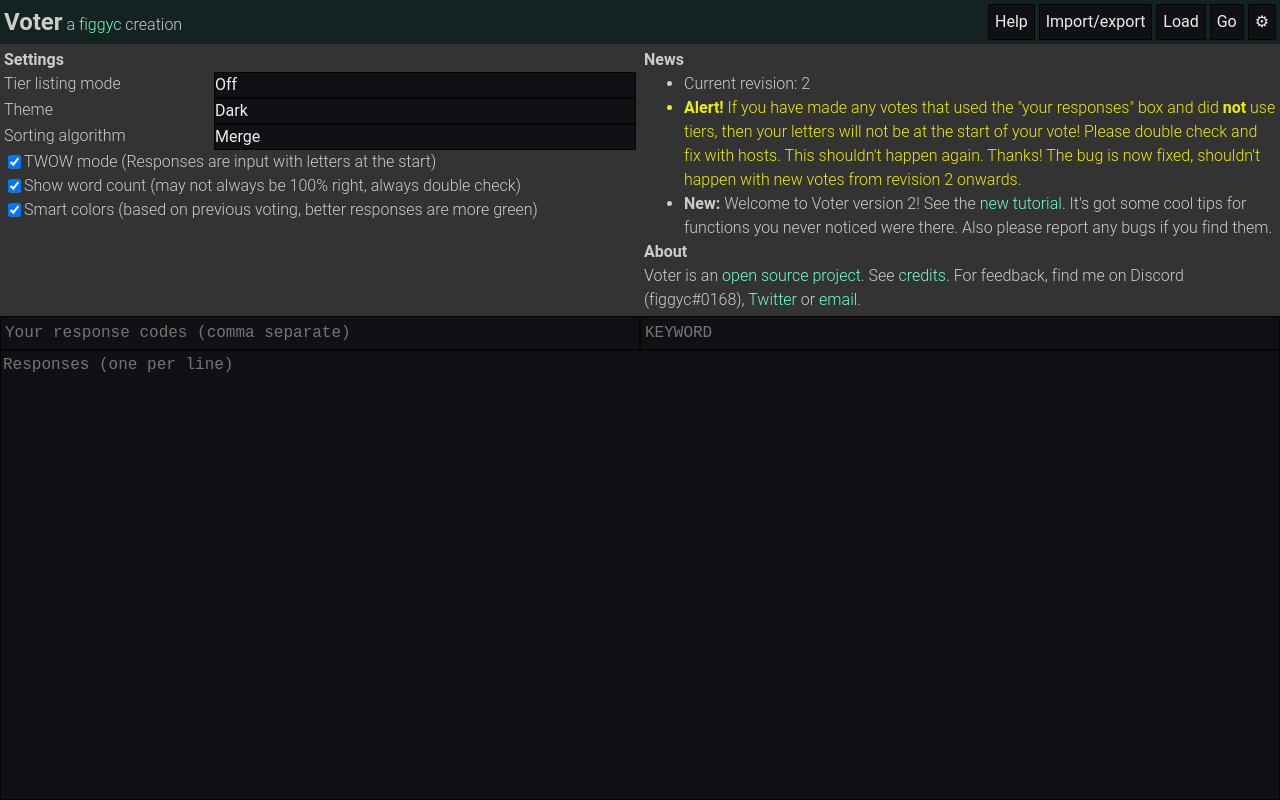
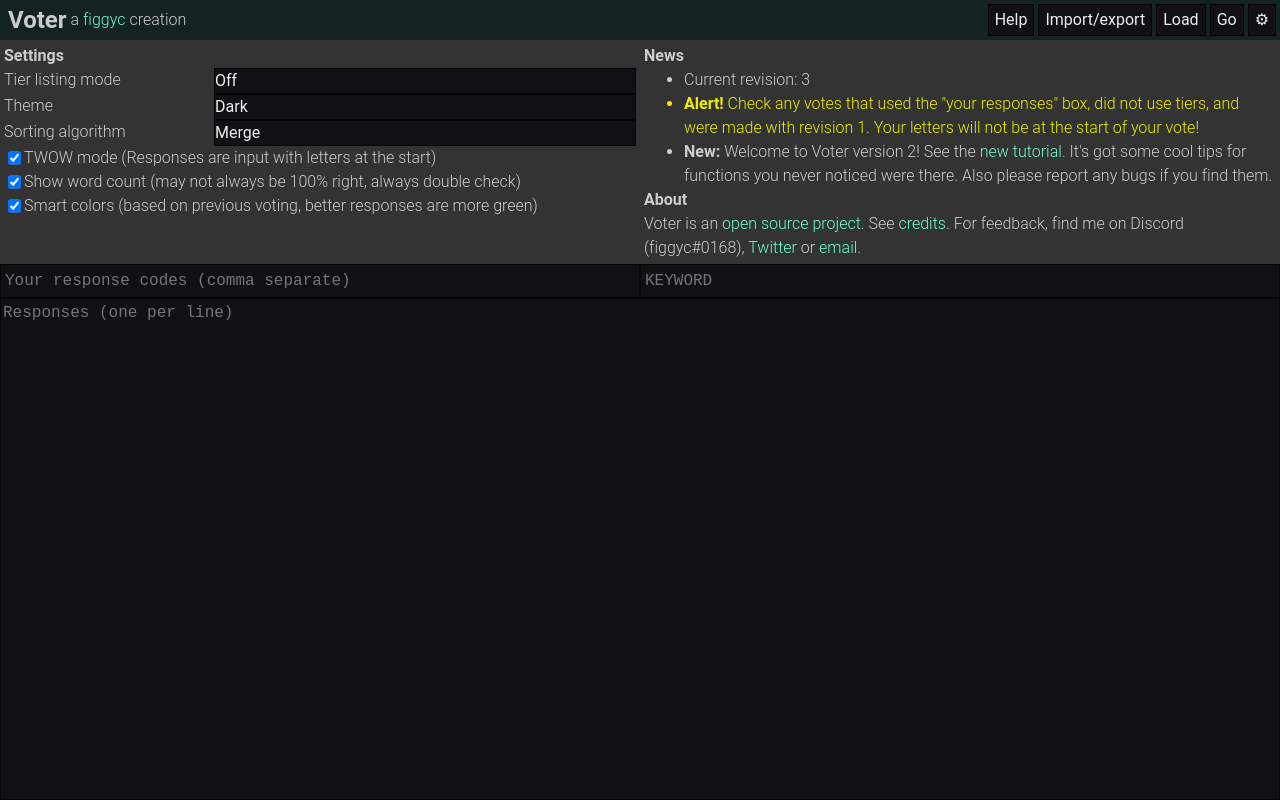
Before and after one commit to figgyc/voter2, a plain HTML site: page index.html in a window 1280 px wide. Drawn offline with nearby package versions, Linux system fonts and the light colour scheme.

Commit message:
nav style fix

```diff
--- a/index.html
+++ b/index.html
@@ -100,7 +100,7 @@
       <h4>News</h4>
       <ul>
         <li id="currentRevision">Current revision: Loading</li>
-        <li style=" color: var(--warning)"><strong>Alert!</strong> If you have made any votes that used the "your responses" box and did <strong>not</strong> use tiers, then your letters will not be at the start of your vote! Please double check and fix with hosts. This shouldn't happen again. Thanks! The bug is now fixed, shouldn't happen with new votes from revision 2 onwards.</li>
+        <li style=" color: var(--warning)"><strong>Alert!</strong> Check any votes that used the "your responses" box, did not use tiers, and were made with revision 1. Your letters will not be at the start of your vote!</li>
         <li>
           <strong>New:</strong> Welcome to Voter version 2! See the <a href="help.html">new tutorial</a>.
           It's got some cool tips for functions you never noticed were there. Also please report any bugs if you find them.
--- a/style.css
+++ b/style.css
@@ -90,22 +90,35 @@ nav, .inputSplit {
 }
 
 nav .left p {
-    display:inline;
+    display: inline;
+    margin-left: 4px;
 }
+
 #logo {
     font-weight: bold;
     font-size: 24px;
 }
 
-nav .right {
-    height: 100%;
-}
-nav .right div {
-    display: inline;
-}
 nav button {
     height: 100%;
 }
+
+#buttons-cluster, #buttons-cluster div {
+  display: flex;
+  flex-direction: row;
+  height: 100%;
+}
+
+#buttons-cluster button {
+  margin-left: 4px;
+}
+
+nav .left, nav .right {
+  display: flex;
+  align-items: center;
+  height: 40px;
+}
+
 
 /* SETTINGS */
 
--- a/voter.js
+++ b/voter.js
@@ -913,7 +913,7 @@ bindClick("#saveBtn", e => {
     activateStep(navStack.pop(), true)
 })
 
-document.querySelector("#currentRevision").textContent = "Current revision: 2"
+document.querySelector("#currentRevision").textContent = "Current revision: 3"
 
 //// Voter 1 > Voter 2 migration
 if (localStorage.getItem("savestates") != null) {
```
